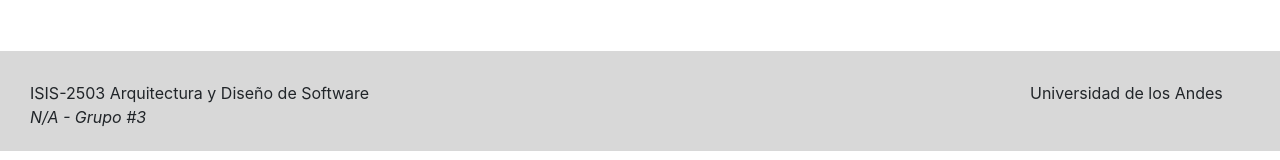
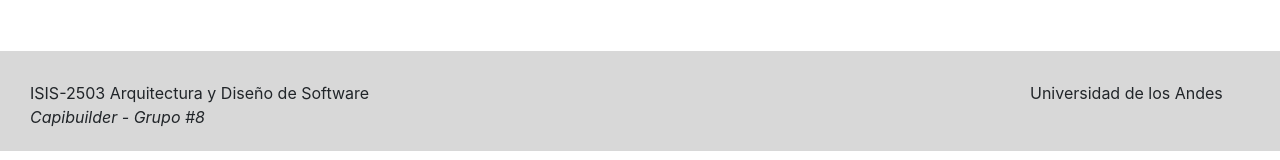
Before and after one commit to 5ergioC/ISIS2503-Hospital-App-SoloBranch, a Django app: page /MRI/ in a window 1280 px wide. Shown: the part 640-800 px from the top of the page. Run offline with Django 3.2, Linux system fonts and the light colour scheme; some libraries are stand-ins or nearby versions.

Commit message:
Cambios bobos

```diff
--- a/monitoring/templates/base.html
+++ b/monitoring/templates/base.html
@@ -55,7 +55,7 @@
                 <div style="float: left; width: 400px;" >ISIS-2503 Arquitectura y Diseño de Software</div>
                 <div style="float: right; width: 220px;" >Universidad de los Andes</div>
                 <br>
-                <div style="float: left; width: 400px;" ><i>N/A - Grupo #3</i></div>
+                <div style="float: left; width: 400px;" ><i>Capibuilder - Grupo #8</i></div>
             </div>
             <br>
 
```
Also changed, not shown: 2 other files.
